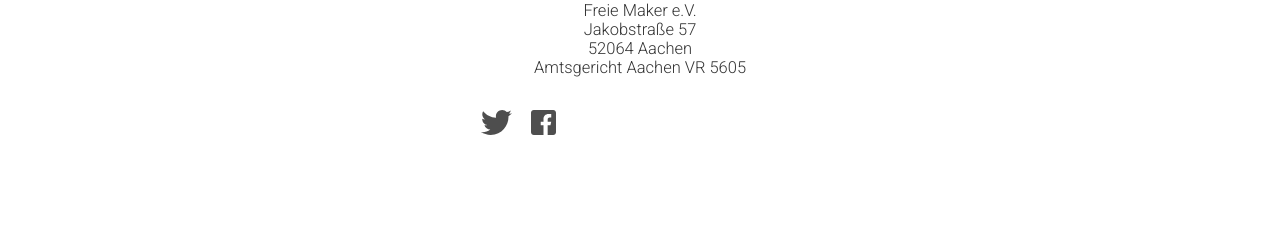
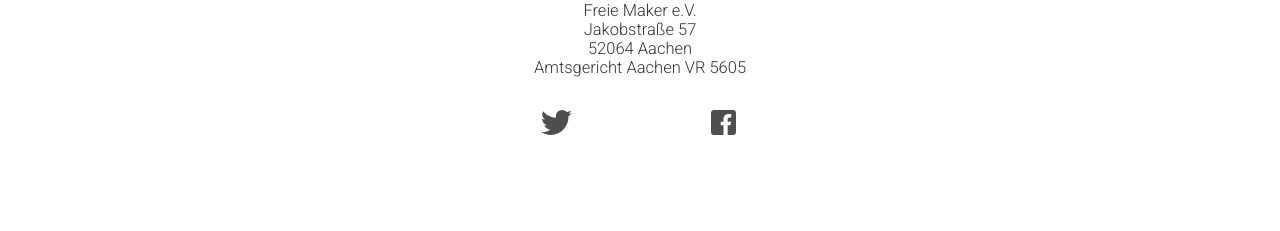
Before and after one commit to FreieMaker/FreieMaker.github.io, a Jekyll site: the page built from index.html, in a window 1280 px wide. Shown: the part 1366-1597 px from the top of the page. Built offline with Jekyll 4.4.1, drawn with Linux system fonts in a browser that asks for light colours; nearby versions of some CDN libraries; some web fonts are replaced.

Commit message:
Social media icon width

```diff
--- a/assets/css/main.css
+++ b/assets/css/main.css
@@ -2123,7 +2123,7 @@ body {
   float: left;
   margin: 0;
   padding: 0 15px;
-  width: 14.2%;
+  width: 50%;
   height: 25px;
   text-decoration: none;
   background-repeat: no-repeat;
```
